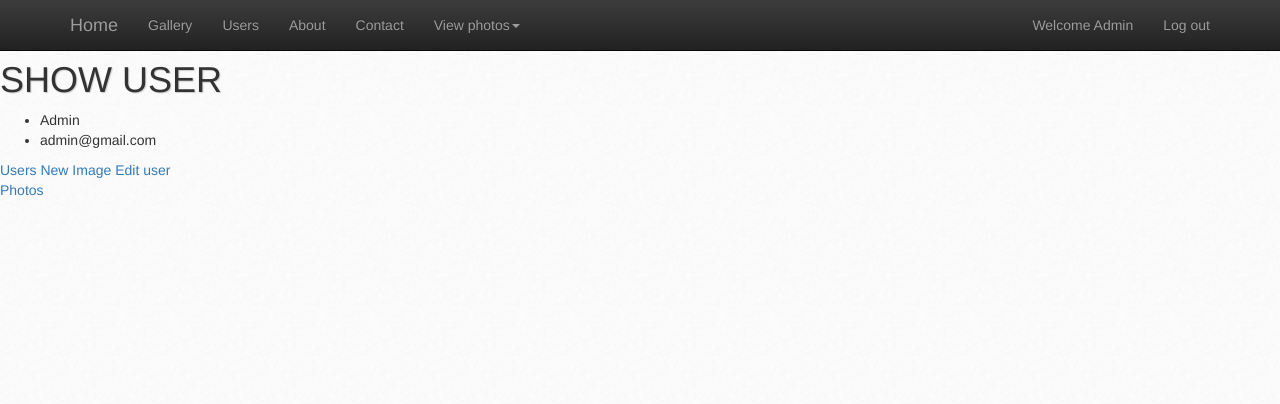
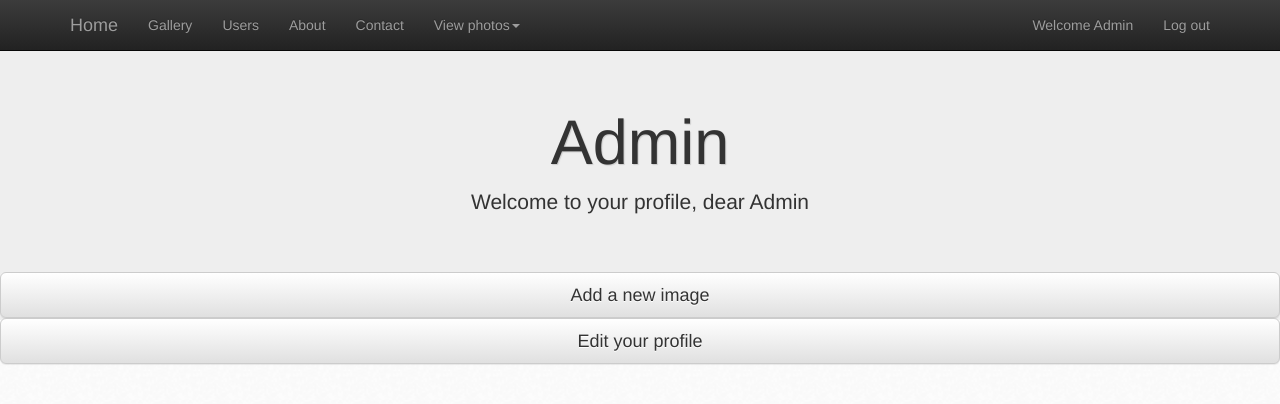
Before and after one commit to prietoizq/Final-Project, a Rails app: page /users/1 in a window 1280 px wide. Shown: the top 404 px of the page. Run offline with Rails 7, Linux system fonts and the light colour scheme; a user stored in the database is signed in; data comes from the database, SQL or seed files in the repository; parts of the project's set-up code (start-up, migrations or seed data) failed here and were passed over; some libraries are stand-ins or nearby versions.

Commit message:
vista usuario con bootstrap

```diff
--- a/final_project/app/assets/javascripts/application.js
+++ b/final_project/app/assets/javascripts/application.js
@@ -14,3 +14,20 @@
 //= require jquery_ujs
 
 //= require_tree .
+
+jQuery(function ($) {
+    $('.panel-heading span.clickable').on("click", function (e) {
+        if ($(this).hasClass('panel-collapsed')) {
+            // expand the panel
+            $(this).parents('.panel').find('.panel-body').slideDown();
+            $(this).removeClass('panel-collapsed');
+            $(this).find('i').removeClass('glyphicon-chevron-down').addClass('glyphicon-chevron-up');
+        }
+        else {
+            // collapse the panel
+            $(this).parents('.panel').find('.panel-body').slideUp();
+            $(this).addClass('panel-collapsed');
+            $(this).find('i').removeClass('glyphicon-chevron-up').addClass('glyphicon-chevron-down');
+        }
+    });
+});
--- a/final_project/app/assets/stylesheets/application.css
+++ b/final_project/app/assets/stylesheets/application.css
@@ -49,6 +46,7 @@ h1 {
 .lead{
 	padding-left: 50px;
 	padding-right: 50px;
+	font-weight: lighter;
 }
 
 .photo-container{
--- a/final_project/app/views/images/photos.html.erb
+++ b/final_project/app/views/images/photos.html.erb
@@ -3,7 +3,7 @@
   <div class="jumbotron">
     <h1>Gallery</h1>
     <p class="lead">Lorem fistrum llevame al sircoo va usté muy cargadoo caballo blanco caballo negroorl por la gloria de mi madre pecador fistro de la pradera por la gloria de mi madre amatomaa. Benemeritaar de la pradera fistro ahorarr ahorarr va usté muy cargadoo te va a hasé pupitaa. Está la cosa muy malar ese hombree amatomaa diodenoo ese que llega apetecan no puedor te va a hasé pupitaa se calle ustée la caidita.</p>
-  </div>
+</div>
 
 
 <div class="row">
--- a/final_project/app/views/layouts/application.html.erb
+++ b/final_project/app/views/layouts/application.html.erb
@@ -5,13 +5,10 @@
 
   <link rel="stylesheet" href="https://maxcdn.bootstrapcdn.com/bootstrap/3.3.4/css/bootstrap.min.css">
   <link rel="stylesheet" href="https://maxcdn.bootstrapcdn.com/bootstrap/3.3.4/css/bootstrap-theme.min.css">
-
   <%= stylesheet_link_tag    'application', media: 'all' %>
 
+  <%= csrf_meta_tags %>
 
-
-  <%= javascript_include_tag 'application' %>
-  <%= csrf_meta_tags %>
 </head>
 <body>
 
@@ -64,5 +61,6 @@
 <script src="http://ajax.googleapis.com/ajax/libs/jquery/1.11.2/jquery.min.js"></script>
 <script src="https://maxcdn.bootstrapcdn.com/bootstrap/3.3.4/js/bootstrap.min.js"></script>
 
+<%= javascript_include_tag 'application' %>
 </body>
 </html>
--- a/final_project/app/views/users/index.html.erb
+++ b/final_project/app/views/users/index.html.erb
@@ -11,7 +11,6 @@
 <ul>
 	<% @users.each do |user| %>
 
-
 		<div class="panel panel-success">
 			<div class="panel-heading">
 				<h3 class="panel-title"><%= link_to(user.name, user_path(user)) %></h3>
@@ -20,9 +19,10 @@
 					<%= link_to("- Destroy", user_path(user), method: :delete,
 					data: {confirm: "Are you sure?"}) %>
 				<% end %>
+				<span class="pull-right clickable panel-collapsed"><i class="glyphicon glyphicon-chevron-down"></i></span>
 			</div>
 
-			<div class="panel-body">
+			<div class="panel-body collapse">
 				<% user.images.each do |image| %>
 						<%= link_to image_tag(image.photo.url(:thumb)), user_image_path(user, image) %>
 				<% end %>
--- a/final_project/app/views/users/show.html.erb
+++ b/final_project/app/views/users/show.html.erb
@@ -2,20 +2,32 @@
 	<%= flash[:notice] %>
 <% end %>
 
-<h1> SHOW USER </h1>
+	<div class="jumbotron">
+	    <h1><%= @user.name %></h1>
 
-<ul>
-	<li><%= @user.name %> </li>
-	<li><%= @user.email %></li>
-</ul>
-<ul>
+	    <% if current_user.email != @user.email %>
+		    <p class="lead">
+		    	Like an image of this user? You want to ask where he took the photos? Send him a message!
+		    	<br>
+		    	<br>
+		    	<a class="btn btn-default" href="" role="button">Send a message <span class="glyphicon glyphicon-envelope"></span></a>
+			</p>
+		<% else %>
+			<p class="lead">
+		    	Welcome to your profile, dear <%= @user.name %></p>
+		    <br><br>
+	  	<%= link_to "Add a new image", new_user_image_path(@user), class: "btn btn-lg btn-default col-md-12" %>
+		<%= link_to "Edit your profile", edit_user_path(@user), class: "btn btn-lg btn-default col-md-12" %>
+		<% end %>
+	</div>
+
+<div class="container">
 	<% @user.images.each do |image| %>
-		<li>
-			<%= image_tag image.photo.url(:thumb) %>
-			<%= image.direction %>
-			<%= image.description %>
-			<%= link_to(" - Show Image", user_image_path(@user, image)) %>
-
+		<div class="container col-md-6 photo-large-container">
+			<div class="row col-md-12 large-image"><%= link_to image_tag(image.photo.url(:large)), user_image_path(@user, image), class: "img-thumbnail"  %></div>
+			<div class="row col-md-12 title"><%= image.title %></div>
+			<div class="row col-md-12"><%= image.direction %></div>
+			<div class="row col-md-12"><%= image.description %></div>
 
 			<% if current_user && current_user.admin? %>
 
@@ -24,17 +36,7 @@
 				data: {confirm: "Are you sure?"}) %>
 
 			<% end %>
-
+		</div>
 		</li>
 	<% end %>
-</ul>
-
-<%= link_to("Users", users_path) %>
-
-<% if current_user && current_user.get_email == @user.email %>
-	<%= link_to("New Image", new_user_image_path(@user)) %>
-	<%= link_to("Edit user", edit_user_path(@user)) %>
-<% end %>
-
-<br>
-<%= link_to("Photos", photos_path) %>
+</div>
--- a/final_project/config/routes.rb
+++ b/final_project/config/routes.rb
@@ -1,7 +1,7 @@
 Rails.application.routes.draw do
 
 	get 'photos' => 'images#photos'
-  get 'photos/date' => 'images#photos_by_date', as:"date"
+  get 'photos_date' => 'images#photos_by_date', as:"date"
   get '/' => 'users#welcome', as:"welcome"
   get '/about' => 'users#about', as:"about"
   get 'signup' => 'users#new'
```
Also changed, not shown: other parts of final_project/app/assets/stylesheets/application.css (+35 -3 lines), final_project/app/views/users/edit.html.erb (+13 -3 lines), final_project/app/views/users/new.html.erb (+14 -1 lines).
